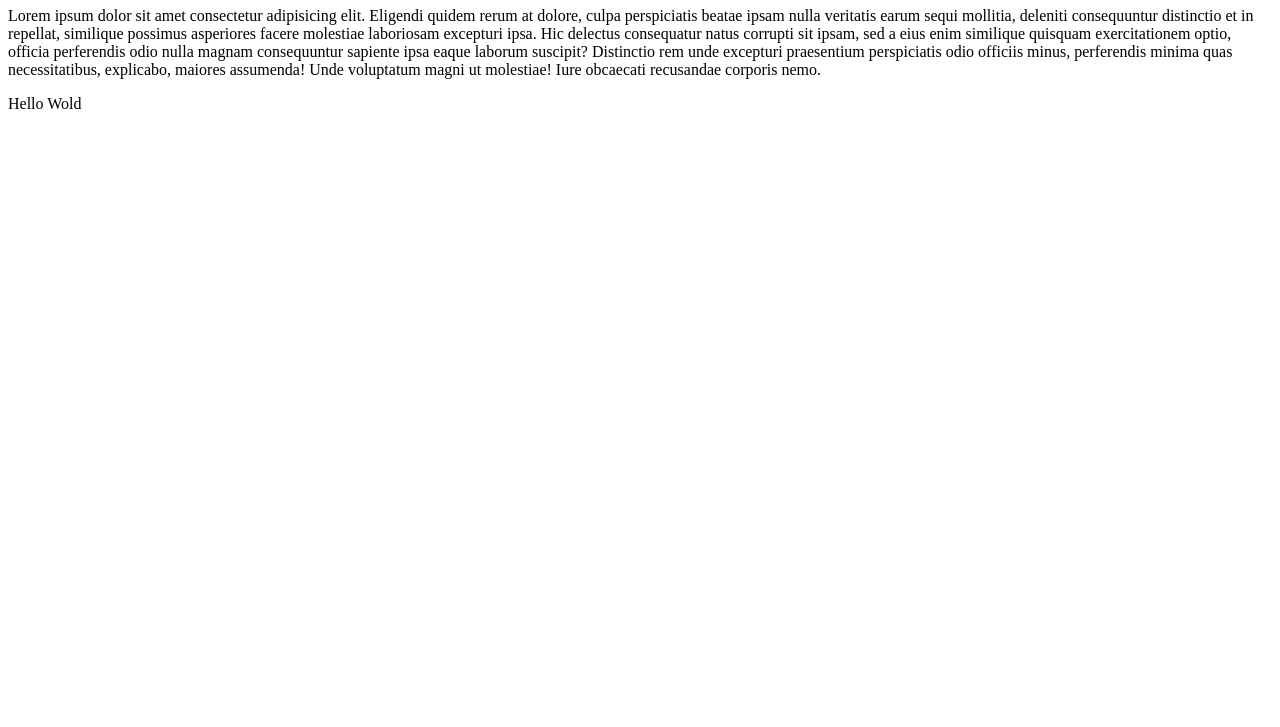
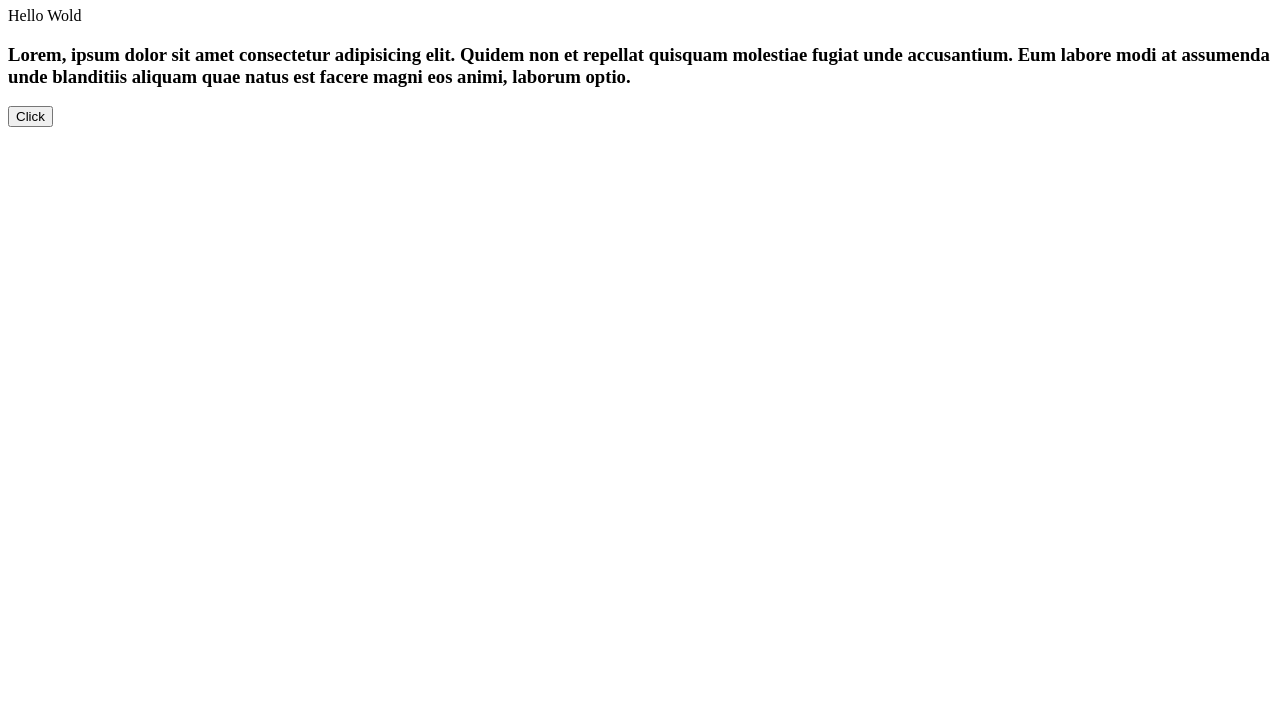
Before and after one commit to Jipan969/Repo-second, a plain HTML site: page index.html in a window 1280 px wide. Shown: the part 73-800 px from the top of the page. Drawn offline with Linux system fonts and the light colour scheme.

Commit message:
Update index.html

```diff
--- a/index.html
+++ b/index.html
@@ -8,7 +8,8 @@
 </head>
 <body>
     <h1>Jipan Chakma</h1>
-    <p>Lorem ipsum dolor sit amet consectetur adipisicing elit. Eligendi quidem rerum at dolore, culpa perspiciatis beatae ipsam nulla veritatis earum sequi mollitia, deleniti consequuntur distinctio et in repellat, similique possimus asperiores facere molestiae laboriosam excepturi ipsa. Hic delectus consequatur natus corrupti sit ipsam, sed a eius enim similique quisquam exercitationem optio, officia perferendis odio nulla magnam consequuntur sapiente ipsa eaque laborum suscipit? Distinctio rem unde excepturi praesentium perspiciatis odio officiis minus, perferendis minima quas necessitatibus, explicabo, maiores assumenda! Unde voluptatum magni ut molestiae! Iure obcaecati recusandae corporis nemo.</p>
     <p>Hello Wold</p>
+    <h3>Lorem, ipsum dolor sit amet consectetur adipisicing elit. Quidem non et repellat quisquam molestiae fugiat unde accusantium. Eum labore modi at assumenda unde blanditiis aliquam quae natus est facere magni eos animi, laborum optio.</h3>
+    <button>Click</button>
 </body>
 </html>
```
